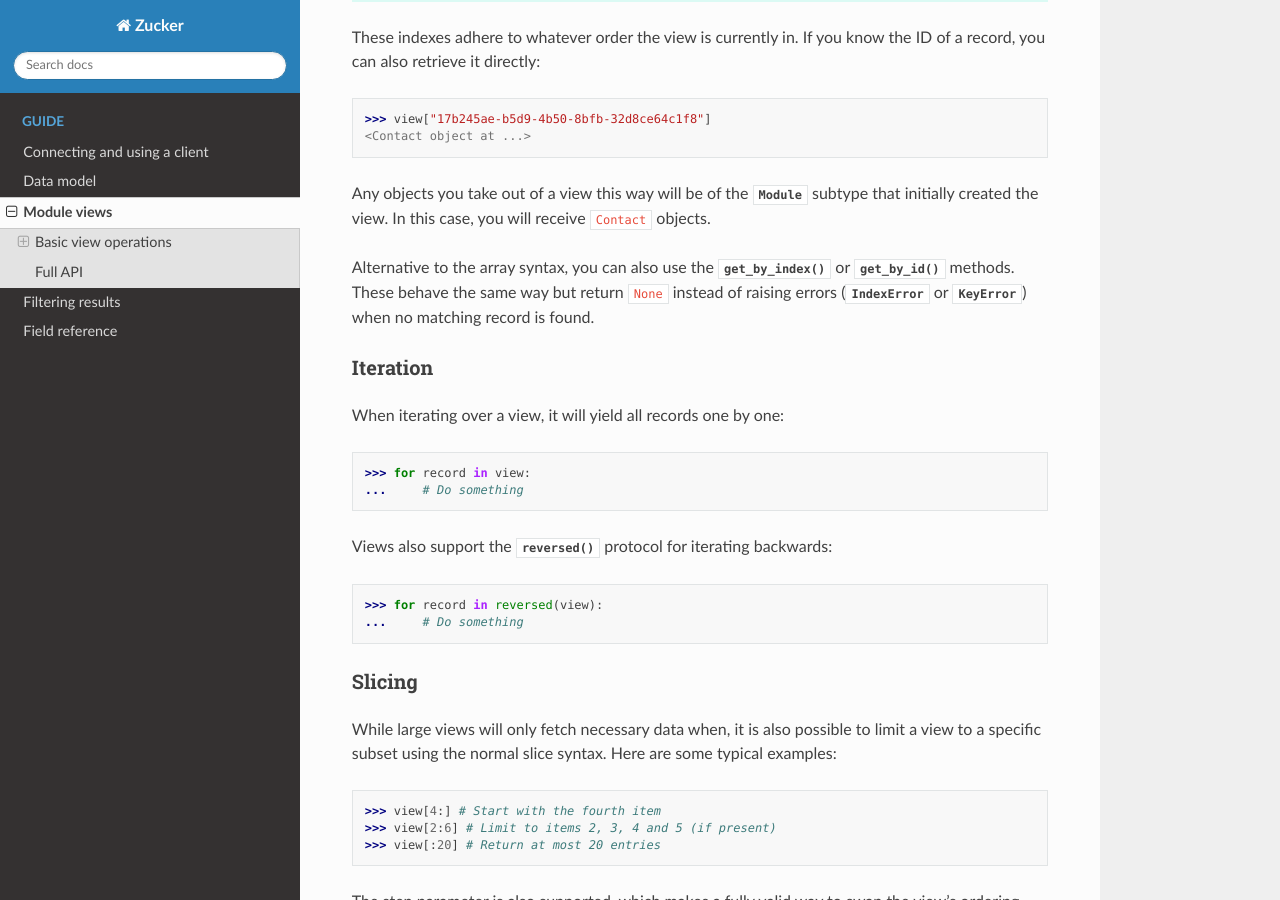
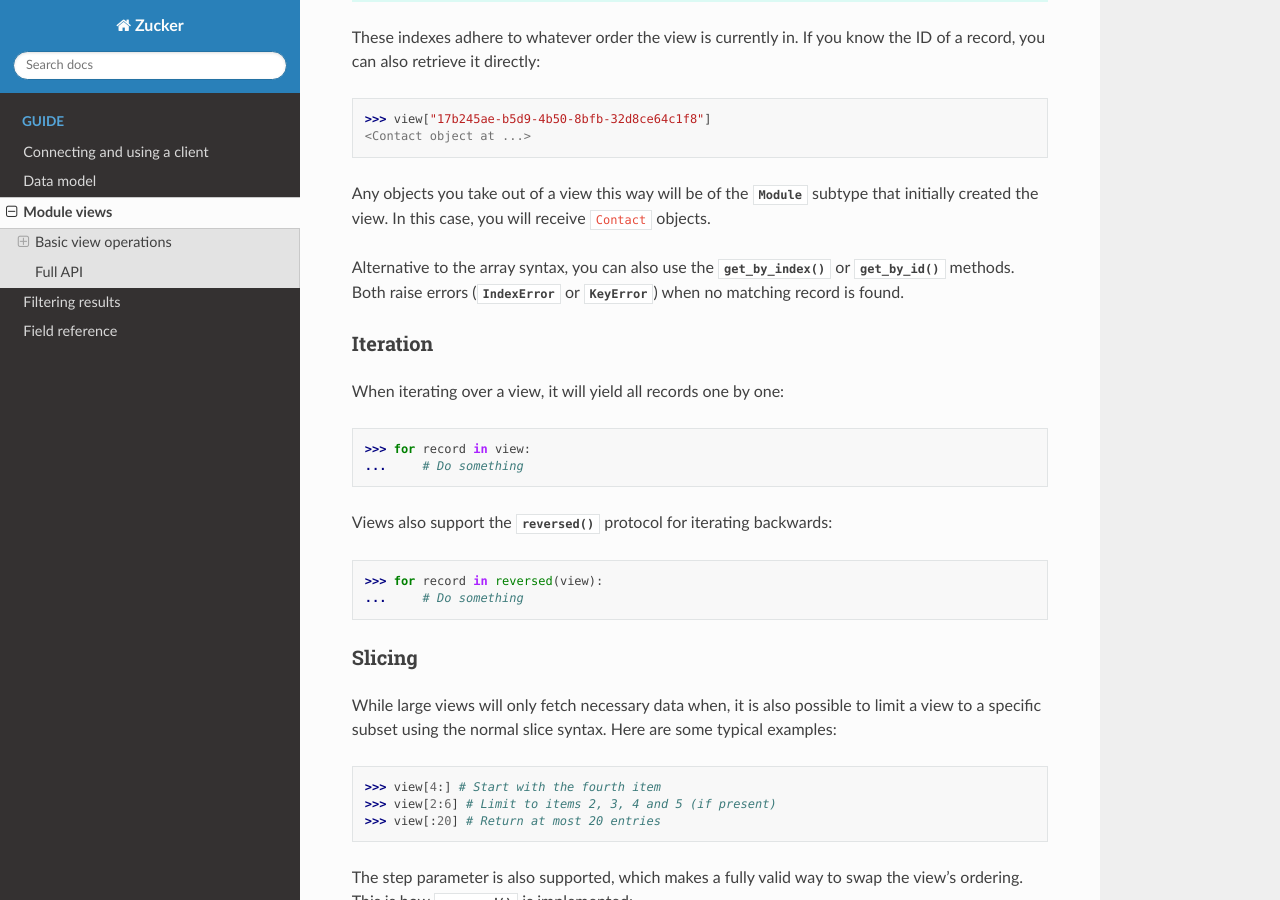
Before and after one commit to iWeltAG/zucker, a Sphinx documentation site: the page built from docs/views.rst, in a window 1280 px wide and 900 px high, scrolled down 1064 px. Built offline with Sphinx 7.4.7 and the Read the Docs theme 2.0.0, drawn with Linux system fonts in a browser that asks for light colours.

Commit message:
Fix return types for various view methods

```diff
--- a/docs/views.rst
+++ b/docs/views.rst
@@ -55,9 +55,8 @@ case, you will receive ``Contact`` objects.
 
 Alternative to the array syntax, you can also use the
 :meth:`~zucker.model.view.View.get_by_index` or
-:meth:`~zucker.model.view.View.get_by_id` methods. These behave the same way but
-return ``None`` instead of raising errors (:exc:`IndexError` or :exc:`KeyError`)
-when no matching record is found.
+:meth:`~zucker.model.view.View.get_by_id` methods.
+Both raise errors (:exc:`IndexError` or :exc:`KeyError`) when no matching record is found.
 
 Iteration
 ~~~~~~~~~
```
Also changed, not shown: 1 other file.
